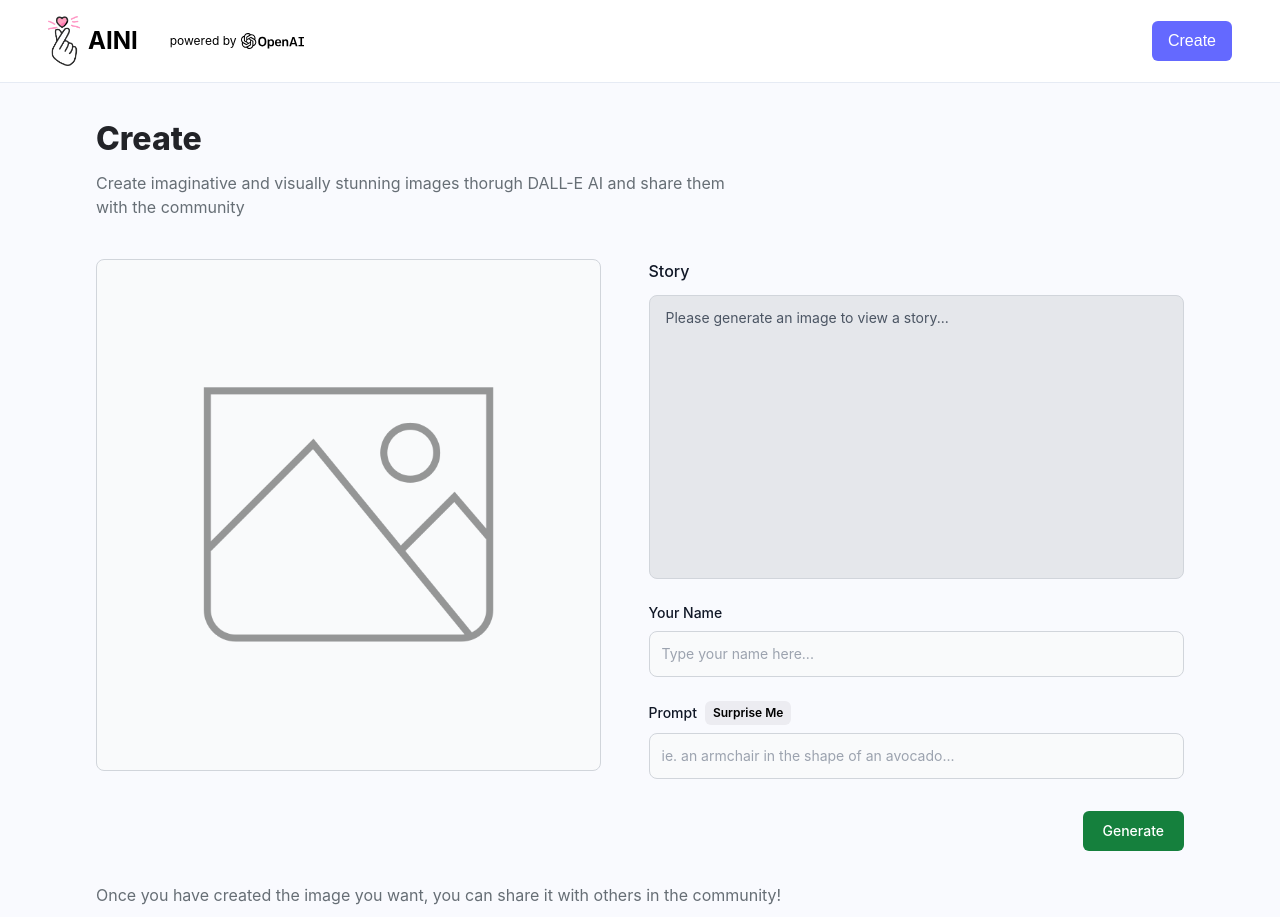
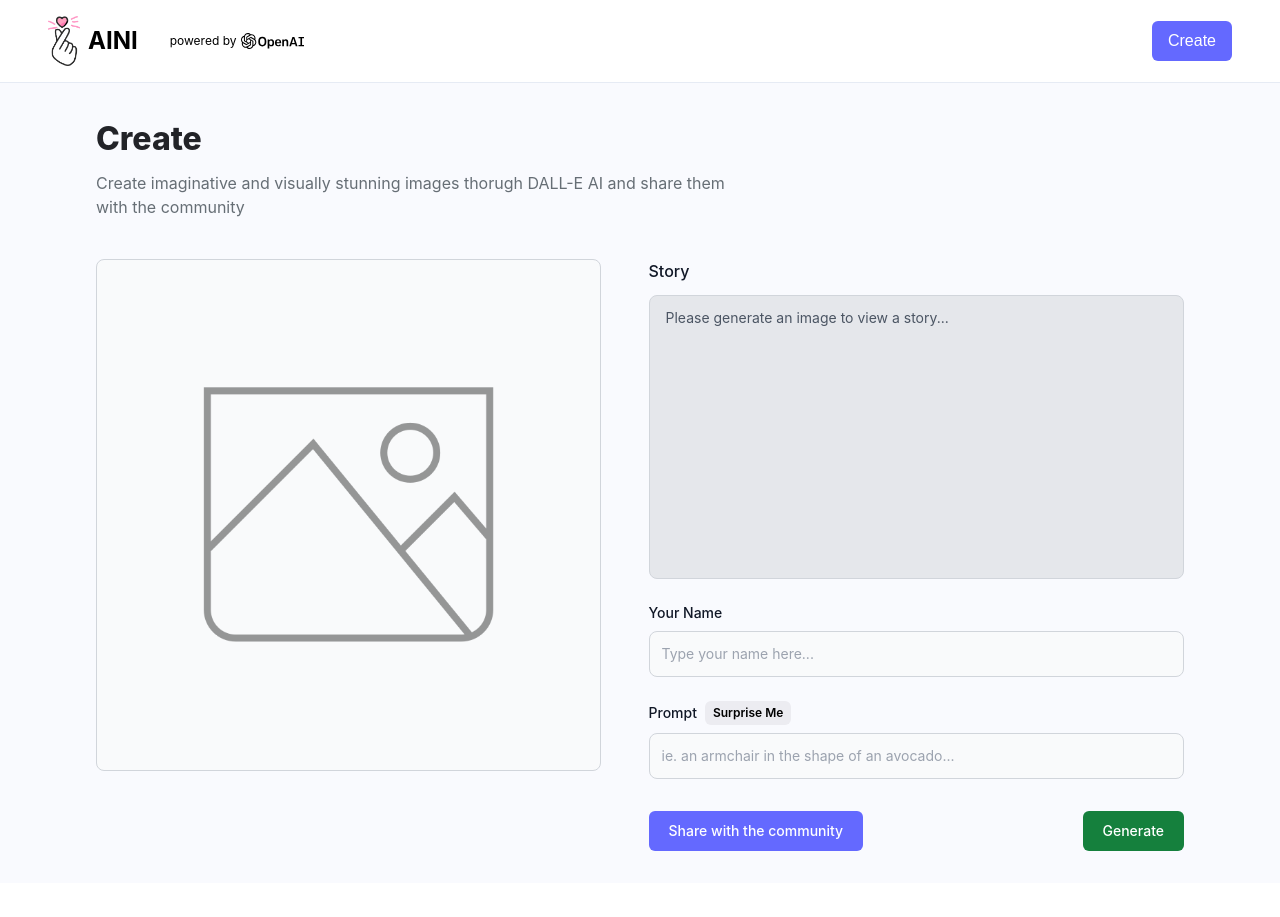
Before and after one commit to nickhuynhq/AINI-AI-Image-Generator, a React (Vite) app: page /create-post in a window 1280 px wide. Shown: the top 917 px of the page. After the commit the page ends 883 px from the top, so only its background shows below. Built offline with nearby package versions, Linux system fonts and the light colour scheme; a web font is replaced by a local one.

Commit message:
Adjust styling and formatting of submit buttons

```diff
--- a/src/pages/CreatePosts.tsx
+++ b/src/pages/CreatePosts.tsx
@@ -134,7 +134,14 @@ const CreatePosts = () => {
             />
 
             {/* Generate Image Button */}
-            <div className="mt-2 flex gap-5 lg:self-end">
+            <div className="mt-2 flex w-full justify-between gap-5 lg:self-end">
+              <button
+                type="submit"
+                className="hidden md:flex text-white bg-[#6469ff] font-medium rounded-md text-sm w-full sm:w-auto px-5 py-2.5 text-center"
+              >
+                {loading ? "Sharing..." : "Share with the community"}
+              </button>
+
               <button
                 type="button"
                 onClick={generateImage}
@@ -147,9 +154,9 @@ const CreatePosts = () => {
         </div>
 
         {/* Submit Button */}
-        <div className="pb-12">
+        <div className=" md:hidden pb-12">
           <p className="mt-2  text-[#666e75] text-md">
-            Once you have created the image you want, you can share it with
+            * Once you have created the image you want, you can share it with
             others in the community!
           </p>
           <button
```
